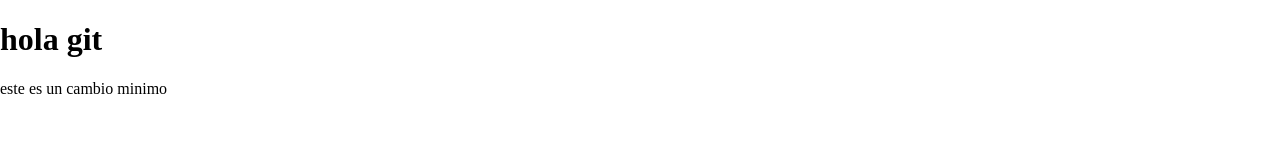
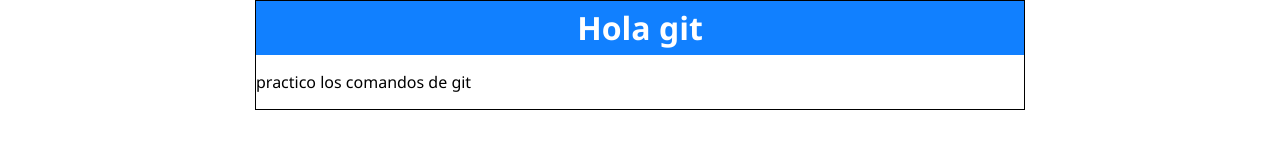
Before and after one commit to fvcoder/git, a plain HTML site: page index.html in a window 1280 px wide. Drawn offline with Linux system fonts and the light colour scheme.

Commit message:
estilo titulo

```diff
--- a/index.html
+++ b/index.html
@@ -1,14 +1,18 @@
 <!DOCTYPE html>
-<html lang="en">
+<html lang="es">
 <head>
     <meta charset="UTF-8">
     <meta http-equiv="X-UA-Compatible" content="IE=edge">
     <meta name="viewport" content="width=device-width, initial-scale=1.0">
-    <title>Document</title>
+    <title>Practicando Git</title>
     <link rel="stylesheet" href="./style.css">
 </head>
 <body>
-    <h1>hola git</h1>
-    <p>este es un cambio minimo</p>
+    <header>
+        <h1>Hola git</h1>
+        <main>
+            <p>practico los comandos de git</p>
+        </main>
+    </header>
 </body>
 </html>
--- a/style.css
+++ b/style.css
@@ -1,4 +1,21 @@
 body, html {
     margin: 0;
     padding: 0;
+    font-family: 'Segoe UI', Tahoma, Geneva, Verdana, sans-serif
 }
+
+header {
+    width: 60%;
+    height: auto;
+    border: 1px solid;
+    margin: auto;
+}
+
+h1 {
+    line-height: 120%;
+    text-align: center;
+    background-color: rgb(17, 128, 255);
+    color: #fff;
+    margin: 0;
+    padding: 0.5rem 0;
+}
```
